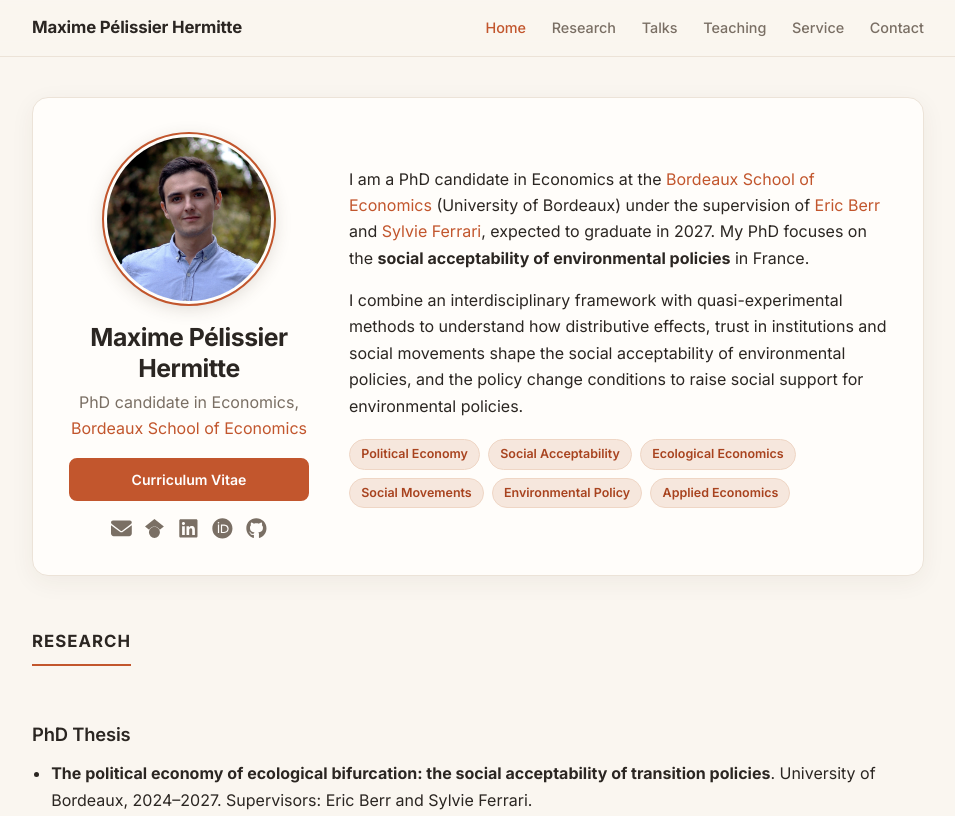
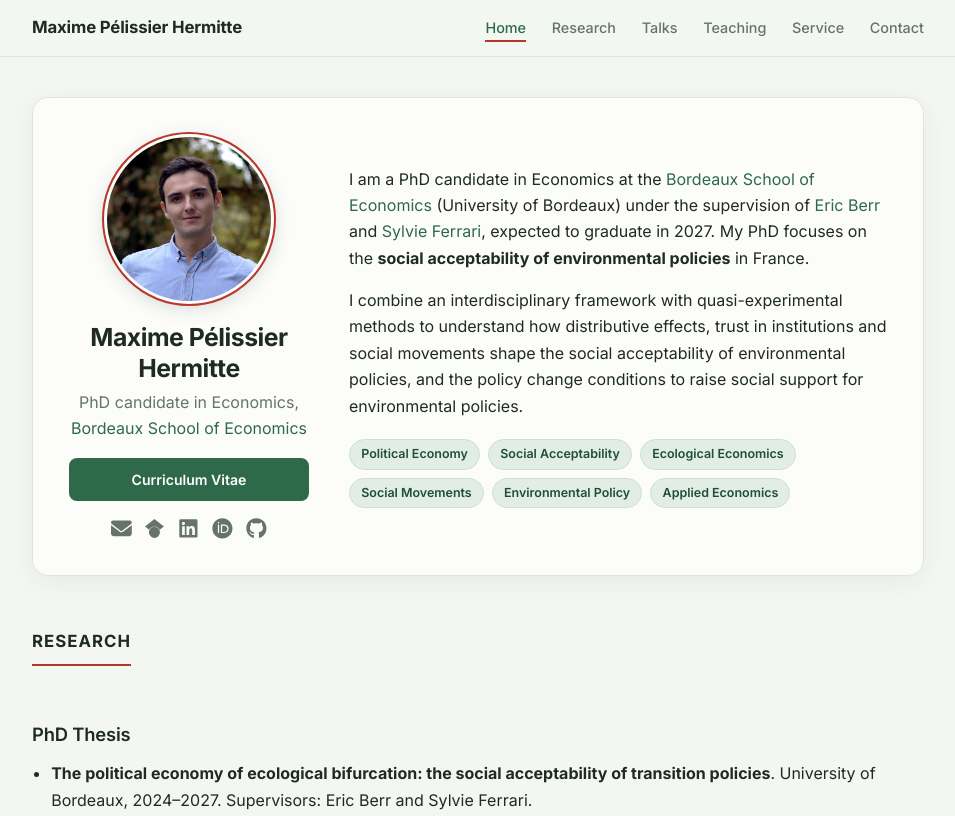
Before and after one commit to maxime-pelissierh/maxime-pelissierh.github.io, a plain HTML site: page index.html in a window 1280 px wide. Shown: the top 816 px of the page, without its empty margins (162-1117 px from the left). Drawn offline with Linux system fonts and the light colour scheme.

Commit message:
Update index.html

```diff
--- a/index.html
+++ b/index.html
@@ -16,16 +16,17 @@
 
   <style>
     :root {
-      --text: #2b2622;
-      --muted: #7a6f64;
-      --link: #c2562d;
-      --accent: #c2562d;
-      --accent-dark: #a8431f;
-      --rule: #ece3d8;
-      --bg: #faf6f0;
-      --card: #fffdfa;
-      --chip: #f6e7dd;
-      --chip-hover: #efd6c5;
+      --text: #1f2a24;
+      --muted: #66736b;
+      --link: #2e6a4a;
+      --accent: #2e6a4a;
+      --accent-dark: #1f4f37;
+      --accent-2: #b8372b;          /* social-movements red */
+      --rule: #dde6da;
+      --bg: #f4f7f1;
+      --card: #fcfdfb;
+      --chip: #e2eee5;
+      --chip-hover: #cde0d3;
     }
 
     * { box-sizing: border-box; }
@@ -54,7 +55,7 @@
     }
 
     .navbar {
-      background: rgba(250, 246, 240, 0.85);
+      background: color-mix(in srgb, var(--bg) 85%, transparent);
       backdrop-filter: saturate(180%) blur(10px);
       -webkit-backdrop-filter: saturate(180%) blur(10px);
       border-bottom: 1px solid var(--rule);
@@ -133,7 +134,7 @@
       color: var(--text);
       margin: 0 0 1.4rem;
       padding-bottom: 0.5rem;
-      border-bottom: 2px solid var(--accent);
+      border-bottom: 2px solid var(--accent-2);
       display: inline-block;
     }
 
@@ -164,7 +165,7 @@
       border: 1px solid var(--rule);
       border-radius: 16px;
       padding: 2.25rem;
-      box-shadow: 0 6px 24px rgba(74, 53, 38, 0.06);
+      box-shadow: 0 6px 24px rgba(31,58,43, 0.06);
     }
 
     #home .photo {
@@ -179,9 +180,9 @@
       border-radius: 50%;
       display: block;
       margin: 0 auto 1.1rem;
-      box-shadow: 0 4px 18px rgba(74, 53, 38, 0.18);
+      box-shadow: 0 4px 18px rgba(31,58,43, 0.18);
       border: 3px solid var(--card);
-      outline: 2px solid var(--accent);
+      outline: 2px solid var(--accent-2);
     }
 
     #home .intro {
@@ -417,6 +418,8 @@
     .timeline li { margin-bottom: 0.7rem; }
     .timeline .when { display: inline-block; min-width: 6.2rem; color: var(--muted); font-weight: 600; font-size: 0.9rem; }
     .edu-place { color: var(--muted); }
+    .nav-links a.active { box-shadow: 0 2px 0 var(--accent-2); }
+    .doc-btn.primary:hover { border-color: var(--accent-dark); }
   </style>
 </head>
 <body>
@@ -457,7 +460,7 @@
       </div>
 
       <div class="intro">
-        <p>I am a PhD candidate in Economics at the <a href="https://www.bse.u-bordeaux.fr/" target="_blank" rel="noopener">Bordeaux School of Economics</a> (University of Bordeaux) under the supervision of <a href="https://www.bse.u-bordeaux.fr/membres/eric-berr/" target="_blank" rel="noopener">Eric Berr</a> and <a href="https://www.u-bordeaux.fr/universite/espace-presse/repertoire-dexperts/sylvie-ferrari" target="_blank" rel="noopener">Sylvie Ferrari</a>, expected to graduate in 2027. My PhD focuses on the <strong>social acceptability of environmental policies</strong> in France. <p>
+        <p>I am a PhD candidate in Economics at the <a href="https://www.bse.u-bordeaux.fr/" target="_blank" rel="noopener">Bordeaux School of Economics</a> (University of Bordeaux) under the supervision of <a href="https://www.bse.u-bordeaux.fr/membres/eric-berr/" target="_blank" rel="noopener">Eric Berr</a> and <a href="https://www.u-bordeaux.fr/universite/espace-presse/repertoire-dexperts/sylvie-ferrari" target="_blank" rel="noopener">Sylvie Ferrari</a>, expected to graduate in 2027. My PhD focuses on the <strong>social acceptability of environmental policies</strong> in France.</p>
         <p>I combine an interdisciplinary framework with quasi-experimental methods to understand how distributive effects, trust in institutions and social movements shape the social acceptability of environmental policies, and the policy change conditions to raise social support for environmental policies.</p>
         <p class="fields">
           <span>Political Economy</span>
```
